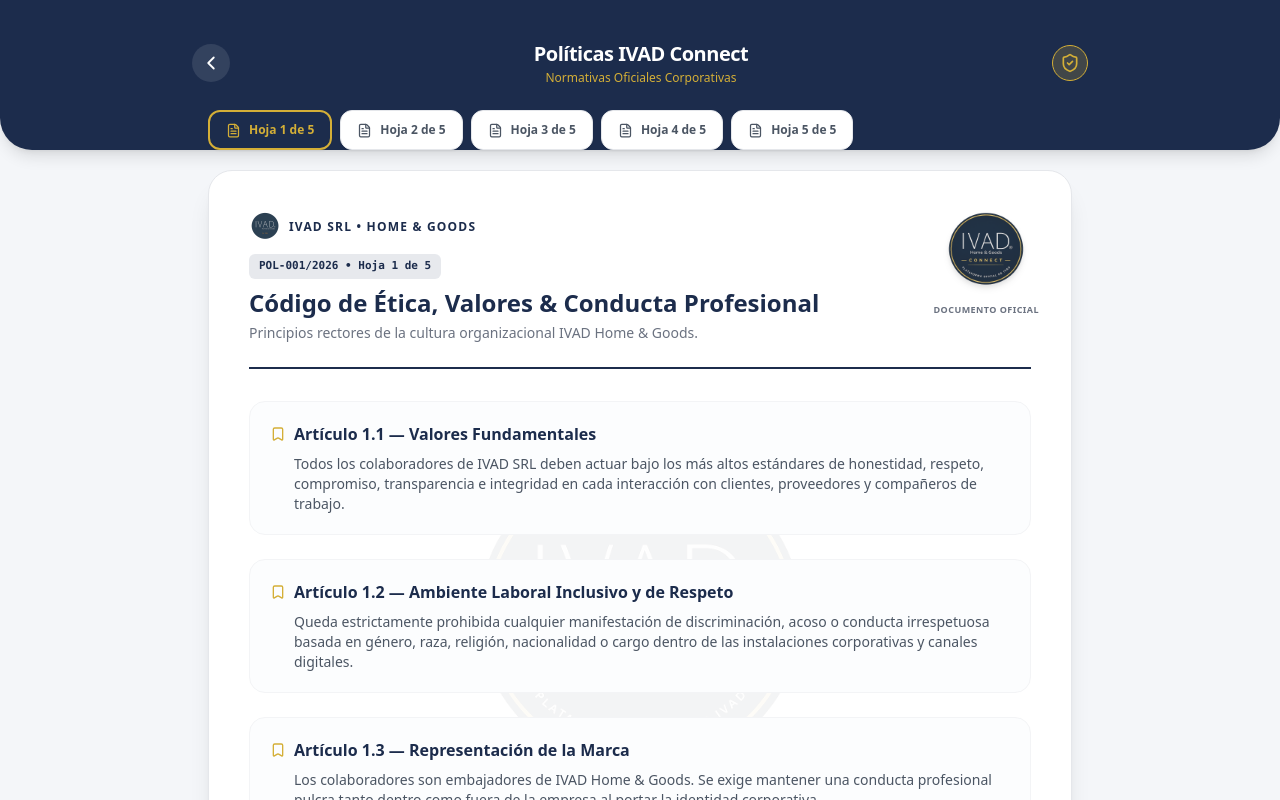
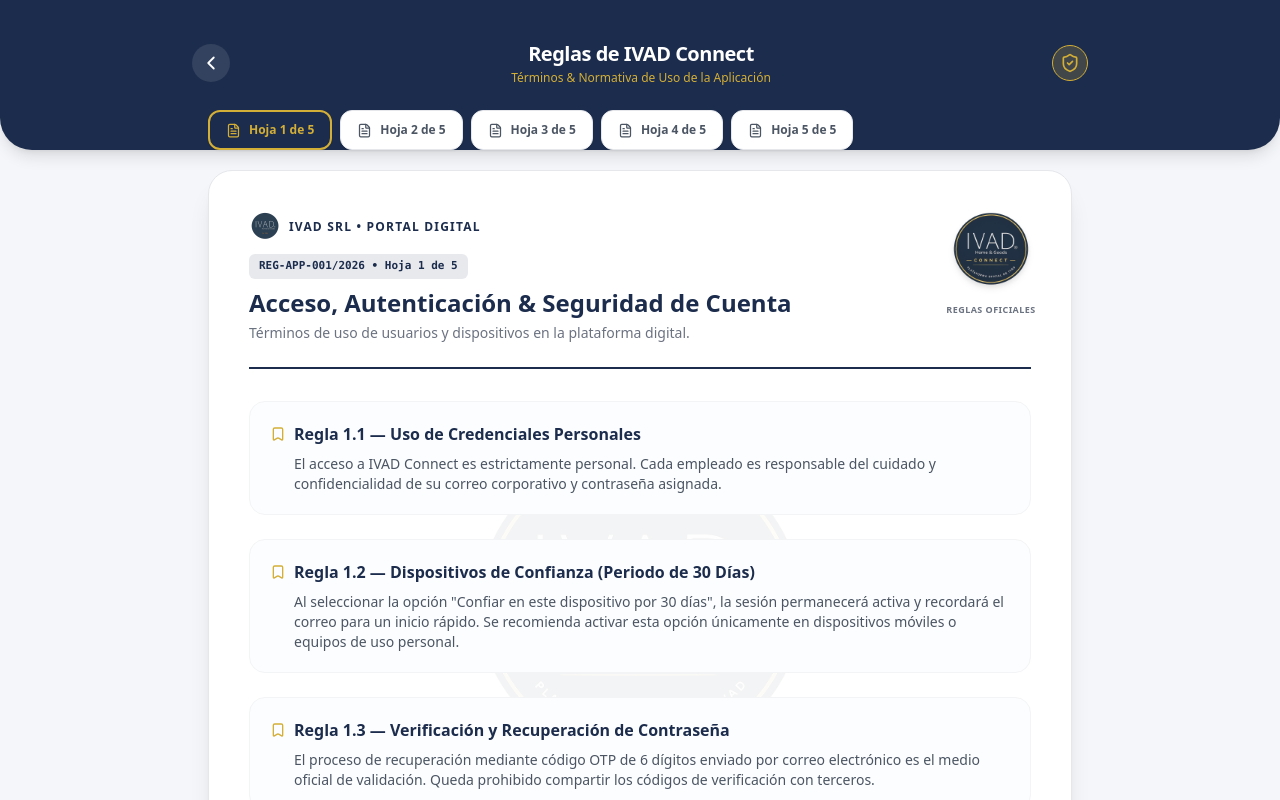
Before and after one commit to alonzo010264/IVADSRL, a React (Vite) app in the folder ivad-hr-app/: page /politicas in a window 1280 px wide. Shown: the top 800 px of the page. Built offline with nearby package versions, Linux system fonts and the light colour scheme; no server answers; the database is empty; sample sign-in values are in the browser's storage.

Commit message:
feat: update policies page to display official IVAD Connect app usage rules by sheets with seal

```diff
--- a/ivad-hr-app/src/pages/Policies.jsx
+++ b/ivad-hr-app/src/pages/Policies.jsx
@@ -1,5 +1,5 @@
 import React, { useState } from 'react';
-import { ChevronLeft, ShieldCheck, FileText, Download, Award, Lock, Scale, Clock, ChevronRight, Bookmark } from 'lucide-react';
+import { ChevronLeft, ShieldCheck, FileText, Bookmark, ChevronRight } from 'lucide-react';
 import { useNavigate } from 'react-router-dom';
 
 const Policies = () => {
@@ -8,107 +8,107 @@ const Policies = () => {
 
   const sheets = [
     {
-      id: 'etica',
+      id: 'cuentas',
       sheetNumber: 'Hoja 1 de 5',
-      code: 'POL-001/2026',
-      title: 'Código de Ética, Valores & Conducta Profesional',
-      subtitle: 'Principios rectores de la cultura organizacional IVAD Home & Goods.',
+      code: 'REG-APP-001/2026',
+      title: 'Acceso, Autenticación & Seguridad de Cuenta',
+      subtitle: 'Términos de uso de usuarios y dispositivos en la plataforma digital.',
       content: [
         {
-          article: 'Artículo 1.1 — Valores Fundamentales',
-          body: 'Todos los colaboradores de IVAD SRL deben actuar bajo los más altos estándares de honestidad, respeto, compromiso, transparencia e integridad en cada interacción con clientes, proveedores y compañeros de trabajo.'
+          article: 'Regla 1.1 — Uso de Credenciales Personales',
+          body: 'El acceso a IVAD Connect es estrictamente personal. Cada empleado es responsable del cuidado y confidencialidad de su correo corporativo y contraseña asignada.'
         },
         {
-          article: 'Artículo 1.2 — Ambiente Laboral Inclusivo y de Respeto',
-          body: 'Queda estrictamente prohibida cualquier manifestación de discriminación, acoso o conducta irrespetuosa basada en género, raza, religión, nacionalidad o cargo dentro de las instalaciones corporativas y canales digitales.'
+          article: 'Regla 1.2 — Dispositivos de Confianza (Periodo de 30 Días)',
+          body: 'Al seleccionar la opción "Confiar en este dispositivo por 30 días", la sesión permanecerá activa y recordará el correo para un inicio rápido. Se recomienda activar esta opción únicamente en dispositivos móviles o equipos de uso personal.'
         },
         {
-          article: 'Artículo 1.3 — Representación de la Marca',
-          body: 'Los colaboradores son embajadores de IVAD Home & Goods. Se exige mantener una conducta profesional pulcra tanto dentro como fuera de la empresa al portar la identidad corporativa.'
+          article: 'Regla 1.3 — Verificación y Recuperación de Contraseña',
+          body: 'El proceso de recuperación mediante código OTP de 6 dígitos enviado por correo electrónico es el medio oficial de validación. Queda prohibido compartir los códigos de verificación con terceros.'
         }
       ]
     },
     {
-      id: 'jornada',
+      id: 'chat',
       sheetNumber: 'Hoja 2 de 5',
-      code: 'POL-002/2026',
-      title: 'Jornada Laboral, Asistencia & Puntualidad',
-      subtitle: 'Reglamento de horarios, registro de entradas y descansos oficiales.',
+      code: 'REG-APP-002/2026',
+      title: 'Uso del Chat Interno & Canales de Soporte',
+      subtitle: 'Normas de comunicación y atención mediante agentes oficiales.',
       content: [
         {
-          article: 'Artículo 2.1 — Registro de Asistencia',
-          body: 'Es obligatorio marcar la asistencia diaria a través del portal IVAD Connect o los sistemas biometricos habilitados al inicio y cierre de cada turno.'
+          article: 'Regla 2.1 — Comunicación Oficial y Profesional',
+          body: 'El módulo de Chat Interno / Ayuda está destinado de forma exclusiva a consultas operativas, dudas sobre la plataforma y asistencia corporativa.'
         },
         {
-          article: 'Artículo 2.2 — Horarios y Tolerancia',
-          body: 'Se establece un margen de tolerancia máximo de 10 minutos al inicio de la jornada. Las llegadas tardías no justificadas acumuladas darán lugar a amonestaciones de acuerdo con el Código de Trabajo.'
+          article: 'Regla 2.2 — Interacción con Agentes de Soporte',
+          body: 'Los agentes de soporte asignados atenderán las inquietudes en horario laboral. Toda conversación queda registrada para garantizar la calidad y transparencia del servicio.'
         },
         {
-          article: 'Artículo 2.3 — Pausas y Tiempo de Almuerzo',
-          body: 'Se otorga 1 hora oficial para almuerzo y descansos reglamentarios. La coordinación interna debe garantizar la continuidad operativa de los departamentos.'
+          article: 'Regla 2.3 — Prohibición de Mensajes No Deseados',
+          body: 'Queda terminantemente prohibido el envío de contenido ofensivo, publicidad, archivos ejecutables no autorizados o spam a través del chat de la app.'
         }
       ]
     },
     {
-      id: 'permisos',
+      id: 'permisos-digitales',
       sheetNumber: 'Hoja 3 de 5',
-      code: 'POL-003/2026',
-      title: 'Política de Licencias, Permisos & Vacaciones',
-      subtitle: 'Normativa para la solicitud y aprobación de ausencias temporales.',
+      code: 'REG-APP-003/2026',
+      title: 'Gestión Digital de Solicitudes & Permisos',
+      subtitle: 'Flujo de tramitación, consulta de estatus y comentarios oficiales.',
       content: [
         {
-          article: 'Artículo 3.1 — Solicitud Formal de Permisos',
-          body: 'Toda solicitud de permiso o ausencia planificada debe ser sometida formalmente a través del portal IVAD Connect con al menos 48 horas de antelación para evaluación de la Administración.'
+          article: 'Regla 3.1 — Tramitación de Permisos y Licencias',
+          body: 'Todas las solicitudes de permiso de ausencia o vacaciones deben enviarse a través del formulario digital del portal. No se procesarán solicitudes verbales no registradas.'
         },
         {
-          article: 'Artículo 3.2 — Licencias Médicas e Incapacidades',
-          body: 'En caso de enfermedad, el colaborador debe notificar a Recursos Humanos dentro de las primeras 4 horas de la jornada y adjuntar el certificado médico oficial validado.'
+          article: 'Regla 3.2 — Consulta de Estatus Oficiales',
+          body: 'Los colaboradores pueden darle seguimiento en tiempo real al estatus de sus solicitudes (Aprobado, Pendiente o Denegado), identificados con los distintivos corporativos oficiales.'
         },
         {
-          article: 'Artículo 3.3 — Programación de Vacaciones',
-          body: 'El derecho a vacaciones anuales pagadas se otorgará según la antigüedad según la Ley de Trabajo de la República Dominicana, coordinando las fechas en el primer trimestre del año.'
+          article: 'Regla 3.3 — Comentarios y Observaciones del Revisor',
+          body: 'La Administración Central incluirá comentarios y justificaciones en el detalle de la solicitud. Dichos comentarios son de carácter vinculante e informativo para el usuario.'
         }
       ]
     },
     {
-      id: 'confidencialidad',
+      id: 'incidencias-iniciativas',
       sheetNumber: 'Hoja 4 de 5',
-      code: 'POL-004/2026',
-      title: 'Confidencialidad, Seguridad & Protección de Datos',
-      subtitle: 'Protección de activos de información y secreto profesional.',
+      code: 'REG-APP-004/2026',
+      title: 'Reporte de Incidencias & Propuesta de Iniciativas',
+      subtitle: 'Mapeo de problemas operativos y envío de sugerencias de mejora.',
       content: [
         {
-          article: 'Artículo 4.1 — Protección de Datos del Cliente',
-          body: 'Toda la información personal, financiera y de compras de los clientes de IVAD Home & Goods es de carácter estrictamente confidencial. Queda prohibida su divulgación o uso no autorizado.'
+          article: 'Regla 4.1 — Veracidad en Reportes de Incidencias',
+          body: 'Los reportes de daños, averías o problemas operativos sometidos en la app deben corresponder a hechos verídicos y detallados para su pronta atención por los supervisores.'
         },
         {
-          article: 'Artículo 4.2 — Uso Seguro de Cuentas IVAD Connect',
-          body: 'Las credenciales de acceso a la plataforma son personales e transferibles. Cada colaborador es responsable de las acciones realizadas desde su usuario.'
+          article: 'Regla 4.2 — Propuesta de Iniciativas Corporativas',
+          body: 'El formulario de Proponer Iniciativas permite a cualquier colaborador aportar ideas para optimizar el servicio o la convivencia en IVAD SRL. Las iniciativas destacadas serán evaluadas por la gerencia.'
         },
         {
-          article: 'Artículo 4.3 — Propiedad Intelectual',
-          body: 'Todos los desarrollos, manuales, sistemas e inventarios generados en el ejercicio de las funciones pertenecen exclusivamente a IVAD SRL.'
+          article: 'Regla 4.3 — Notificaciones y Alertas del Sistema',
+          body: 'El usuario debe revisar la sección de notificaciones para mantenerse al tanto sobre las respuestas a sus incidencias e iniciativas en trámite.'
         }
       ]
     },
     {
-      id: 'caja',
+      id: 'comprobantes-pwa',
       sheetNumber: 'Hoja 5 de 5',
-      code: 'POL-005/2026',
-      title: 'Procedimientos Operativos, Facturación & Caja',
-      subtitle: 'Estándares para el manejo de transacciones y devoluciones.',
+      code: 'REG-APP-005/2026',
+      title: 'Comprobantes Digitales & Uso Web Responsivo',
+      subtitle: 'Emisión de documentos, distintivo de verificación y uso móvil.',
       content: [
         {
-          article: 'Artículo 5.1 — Arqueo e Cuadre de Caja',
-          body: 'Los encargados de caja deben realizar el cuadre diario al cierre de operaciones. Cualquier descuadre injustificado deberá ser reportado de inmediato a Finanzas.'
+          article: 'Regla 5.1 — Descarga de Volantes y Comprobantes',
+          body: 'Los volantes de pago de nómina y certificaciones generados en la app cuentan con el Sello Digital Oficial de IVAD SRL. Su contenido no debe ser alterado.'
         },
         {
-          article: 'Artículo 5.2 — Politica de Devoluciones a Clientes',
-          body: 'Las devoluciones o cambios de mercancía se procesarán dentro de los 30 días posteriores a la compra con la presentación de la factura original y el artículo en estado impecable.'
+          article: 'Regla 5.2 — Insignia de Verificación de Perfil',
+          body: 'Los perfiles validados por la empresa cuentan con el distintivo o check oficial. La Administración gestiona y aprueba el estatus de verificación de los usuarios registrados.'
         },
         {
-          article: 'Artículo 5.3 — Auditoría de Inventarios',
-          body: 'Administración Central realizará auditorías periódicas sorpresa de existencias en almacenes y salas de exhibición.'
+          article: 'Regla 5.3 — Acceso Web e Instalación como Acceso Directo',
+          body: 'IVAD Connect es una aplicación web 100% responsiva. Se puede instalar como acceso directo en el inicio del teléfono móvil para disfrutar de la experiencia completa con animación de inicio.'
         }
       ]
     }
@@ -130,8 +130,8 @@ const Policies = () => {
           </button>
 
           <div className="text-center flex-1 mx-2">
-            <h1 className="text-xl font-bold tracking-tight">Políticas IVAD Connect</h1>
-            <p className="text-xs text-[#d4af37] font-medium mt-0.5">Normativas Oficiales Corporativas</p>
+            <h1 className="text-xl font-bold tracking-tight">Reglas de IVAD Connect</h1>
+            <p className="text-xs text-[#d4af37] font-medium mt-0.5">Términos & Normativa de Uso de la Aplicación</p>
           </div>
 
           <div className="w-9 h-9 rounded-full bg-[#d4af37]/20 border border-[#d4af37] flex items-center justify-center text-[#d4af37]">
@@ -161,7 +161,7 @@ const Policies = () => {
           ))}
         </div>
 
-        {/* HOJA DE DOCUMENTO OFICIAL ESTILO PAPEL CORPORATIVO */}
+        {/* HOJA DE REGLAS DE LA APP CON SELLO OFICIAL Y MARCA DE AGUA */}
         <div className="bg-white rounded-3xl p-6 sm:p-10 shadow-xl border border-gray-200 relative overflow-hidden">
 
           {/* Marca de Agua Transparente de Fondo con /sello-ivad.png */}
@@ -172,14 +172,14 @@ const Policies = () => {
           {/* Sello Oficial /sello-ivad.png en la esquina superior derecha */}
           <div className="absolute top-6 right-6 sm:top-8 sm:right-8 flex flex-col items-center">
             <img src="/sello-ivad.png" alt="Sello Oficial IVAD Connect" className="w-20 h-20 sm:w-24 sm:h-24 object-contain drop-shadow-md" />
-            <span className="text-[9px] font-bold text-gray-500 mt-1 uppercase tracking-wider">Documento Oficial</span>
+            <span className="text-[9px] font-bold text-gray-500 mt-1 uppercase tracking-wider">Reglas Oficiales</span>
           </div>
 
           {/* Encabezado del Documento */}
           <div className="border-b-2 border-[#1c2c4c] pb-6 mb-8 pr-28 sm:pr-32">
             <div className="flex items-center gap-2 mb-2">
               <img src="/logo.png" alt="IVAD" className="w-8 h-8 object-contain" />
-              <span className="text-xs font-bold text-[#1c2c4c] tracking-widest uppercase">IVAD SRL • Home & Goods</span>
+              <span className="text-xs font-bold text-[#1c2c4c] tracking-widest uppercase">IVAD SRL • Portal Digital</span>
             </div>
             <span className="inline-block bg-[#1c2c4c]/10 text-[#1c2c4c] font-mono text-[11px] font-bold px-2.5 py-1 rounded-md mb-2">
               {currentSheet.code} • {currentSheet.sheetNumber}
@@ -188,7 +188,7 @@ const Policies = () => {
             <p className="text-xs sm:text-sm text-gray-500 font-medium mt-1">{currentSheet.subtitle}</p>
           </div>
 
-          {/* Artículos de la Hoja */}
+          {/* Artículos de las Reglas */}
           <div className="space-y-6 mb-10 relative z-10">
             {currentSheet.content.map((sec, idx) => (
               <div key={idx} className="bg-[#fcfdfe] p-4 sm:p-5 rounded-2xl border border-gray-100 shadow-2xs hover:border-[#d4af37]/40 transition-colors">
@@ -203,20 +203,20 @@ const Policies = () => {
             ))}
           </div>
 
-          {/* Firma Corporativa y Sello al pie de página */}
+          {/* Pie de página con verificación de autenticidad */}
           <div className="pt-6 border-t border-gray-200 flex flex-col sm:flex-row items-center justify-between gap-6 relative z-10 bg-gray-50/50 p-4 rounded-2xl">
             <div className="flex items-center gap-3">
               <div className="w-10 h-10 rounded-full bg-[#1c2c4c] text-[#d4af37] flex items-center justify-center font-bold text-xs shrink-0">
-                HR
+                APP
               </div>
               <div>
-                <p className="text-xs font-bold text-[#1c2c4c]">Dirección de Recursos Humanos</p>
-                <p className="text-[10px] text-gray-500">IVAD SRL • República Dominicana</p>
+                <p className="text-xs font-bold text-[#1c2c4c]">Reglamento Oficial de la App</p>
+                <p className="text-[10px] text-gray-500">IVAD Connect • República Dominicana</p>
               </div>
             </div>
 
             <div className="text-center sm:text-right">
-              <span className="text-[10px] text-gray-400 block">Documento Normativo Certificado</span>
+              <span className="text-[10px] text-gray-400 block">Normativa de Uso Digital</span>
               <span className="text-xs font-mono font-bold text-[#d4af37]">VERIFICADO EN IVAD CONNECT</span>
             </div>
           </div>
```
